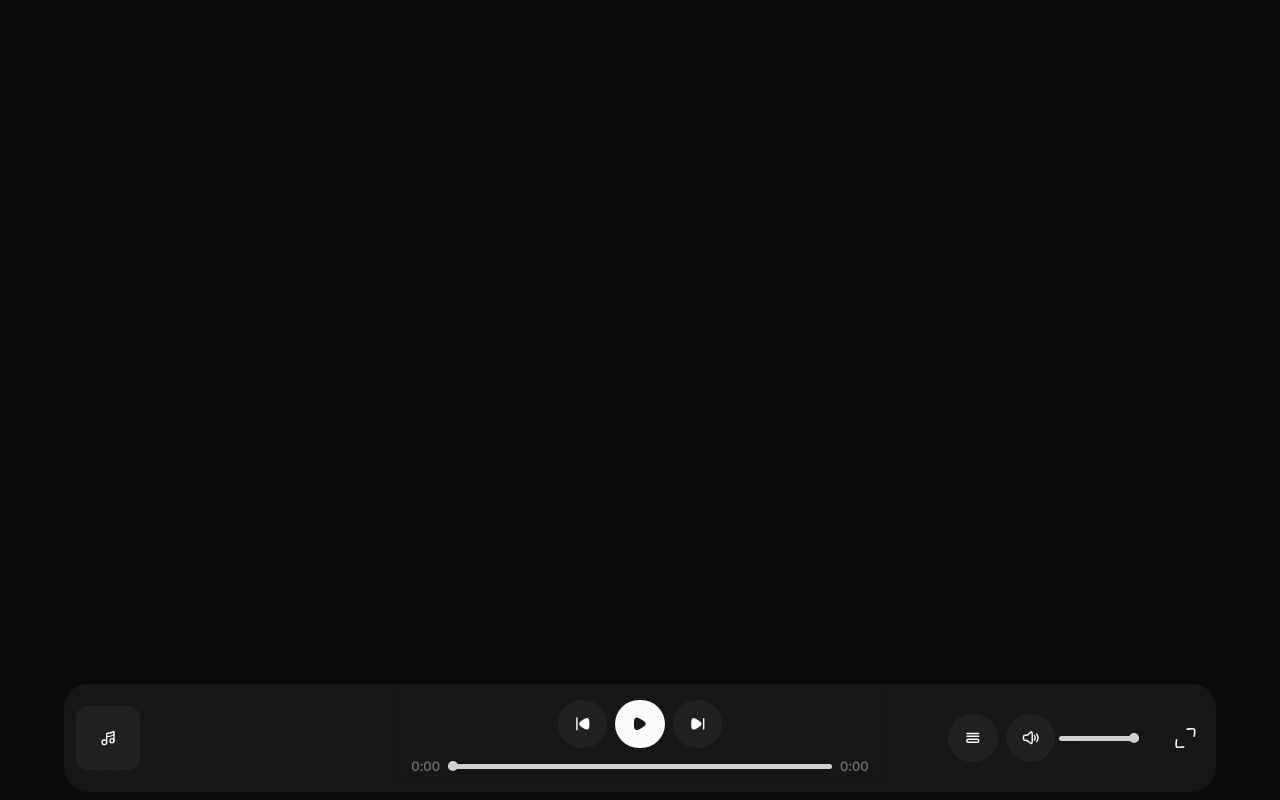
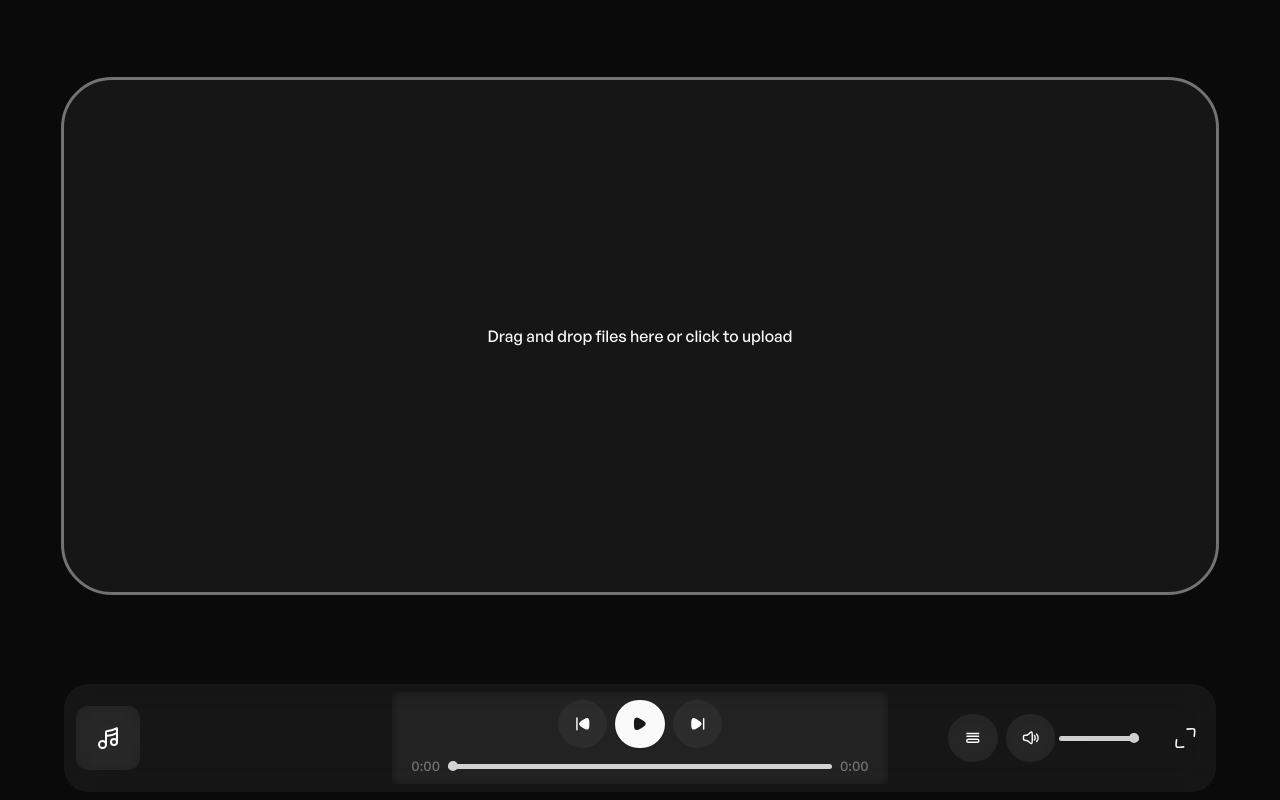
Before and after one commit to ermi1999/karaoke, a Next.js app: page / in a window 1280 px wide. Built offline with nearby package versions, Linux system fonts and the light colour scheme.

Commit message:
finished implementing file upload

```diff
--- a/app/layout.tsx
+++ b/app/layout.tsx
@@ -2,6 +2,7 @@ import type { Metadata } from "next";
 import localFont from "next/font/local";
 import "./globals.css";
 import { TracksProvider } from "@/components/tracksContext";
+import Player from "@/components/player";
 
 const generalSans = localFont({
   src: "../public/fonts/GeneralSans_Complete/Fonts/OTF/GeneralSans-Medium.otf",
@@ -21,7 +22,9 @@ export default function RootLayout({
   return (
     <html lang="en">
       <body className={`${generalSans.variable} antialiased font-regular`}>
-        <TracksProvider>{children}</TracksProvider>
+        <TracksProvider>
+          {children} <Player />
+        </TracksProvider>
       </body>
     </html>
   );
--- a/app/page.tsx
+++ b/app/page.tsx
@@ -1,9 +1,9 @@
-import Player from "@/components/player";
+import FileUpload from "@/components/fileUpload";
 
 export default function Home() {
   return (
-    <div>
-      <Player />
-    </div>
+    <main className="flex justify-center mt-20">
+      <FileUpload />
+    </main>
   );
 }
--- /dev/null
+++ b/components/fileUpload.tsx
@@ -0,0 +1,74 @@
+"use client";
+import { useState, useRef, ChangeEvent, DragEvent } from "react";
+import { useTracks } from "./tracksContext";
+
+const FileUpload = () => {
+  const { tracks, setTracks } = useTracks();
+  const [dragging, setDragging] = useState(false);
+  const fileInputRef = useRef<HTMLInputElement>(null);
+  const local: "local" | "backend" = "local";
+
+  const handleFileChange = (event: ChangeEvent<HTMLInputElement>) => {
+    if (event.target.files) {
+      const files = Array.from(event.target.files);
+      const newTracks = files.map((file) => ({
+        src: URL.createObjectURL(file),
+        file,
+        type: local,
+      }));
+      setTracks((prevTracks) => [...prevTracks, ...newTracks]);
+    }
+  };
+
+  const handleDragOver = (event: DragEvent<HTMLDivElement>) => {
+    event.preventDefault();
+    setDragging(true);
+  };
+
+  const handleDragLeave = () => {
+    setDragging(false);
+  };
+
+  const handleDrop = (event: DragEvent<HTMLDivElement>) => {
+    event.preventDefault();
+    setDragging(false);
+    if (event.dataTransfer.files) {
+      const files = Array.from(event.dataTransfer.files);
+      const newTracks = files.map((file) => ({
+        src: URL.createObjectURL(file),
+        file,
+        type: local,
+      }));
+      setTracks((prevTracks) => [...prevTracks, ...newTracks]);
+    }
+  };
+
+  const handleButtonClick = () => {
+    fileInputRef.current?.click();
+  };
+
+  return (
+    <div>
+      <div
+        onClick={handleButtonClick}
+        onDragOver={handleDragOver}
+        onDragLeave={handleDragLeave}
+        onDrop={handleDrop}
+        className={`h-[40vw] w-[90vw] rounded-5xl outline outline-muted bg-white/5 flex items-center justify-center cursor-pointer hover:bg-white/10 transition-colors ${
+          dragging ? "bg-white/10" : ""
+        }`}
+      >
+        Drag and drop files here or click to upload
+      </div>
+      <input
+        type="file"
+        multiple
+        ref={fileInputRef}
+        className="hidden"
+        onChange={handleFileChange}
+      />
+    </div>
+  );
+};
+
+export default FileUpload;
--- a/components/player.tsx
+++ b/components/player.tsx
@@ -121,13 +121,6 @@ export default function Player() {
   }, []);
 
   useEffect(() => {
-    const storedTracks = localStorage.getItem("tracks");
-    if (storedTracks) {
-      setTracks(JSON.parse(storedTracks));
-    }
-  }, [setTracks]);
-
-  useEffect(() => {
     if (audioRef.current) {
       audioRef.current.volume = volume;
     }
@@ -162,8 +155,8 @@ export default function Player() {
       setCurrentTrackIndex((prevIndex) => {
         console.log(prevIndex);
         const nextIdx = (prevIndex + 1) % tracks.length;
-        localStorage.setItem("currentTrackIndex", nextIdx.toString());
-        console.log(nextIdx);
+        if (tracks[currentTrackIndex].type !== "local")
+          localStorage.setItem("currentTrackIndex", nextIdx.toString());
         return nextIdx;
       });
       audioRef.current.pause();
@@ -178,7 +171,8 @@ export default function Player() {
     if (audioRef.current && tracks.length > 0) {
       setCurrentTrackIndex((prevIndex) => {
         const prevIdx = prevIndex === 0 ? tracks.length - 1 : prevIndex - 1;
-        localStorage.setItem("currentTrackIndex", prevIdx.toString());
+        if (tracks[currentTrackIndex].type !== "local")
+          localStorage.setItem("currentTrackIndex", prevIdx.toString());
         return prevIdx;
       });
       audioRef.current.pause();
@@ -234,7 +228,7 @@ export default function Player() {
   };
 
   return (
-    <div className="fixed w-[90%] lg:w-[95%] xl:w-[90%] max-w-[1200px] bottom-2 left-1/2 transform -translate-x-1/2 px-3 py-3 md:py-2 inline-flex flex-col lg:flex-row lg:items-center justify-between bg-white/5 rounded-3xl">
+    <div className="fixed w-[90%] lg:w-[95%] xl:w-[90%] max-w-[1200px] bottom-2 left-1/2 transform -translate-x-1/2 px-3 py-3 md:py-2 inline-flex flex-col lg:flex-row lg:items-center justify-between bg-white/5 backdrop-blur-lg rounded-3xl">
       <div className="flex flex-row justify-between w-full lg:w-64">
         <div className="flex flex-row">
           <div className="relative h-16 w-16">
@@ -251,7 +245,7 @@ export default function Player() {
               />
             ) : (
               <div className="h-full w-full flex items-center justify-center backdrop-blur-xl bg-white/5 rounded-xl">
-                <Music />
+                <Music height="1.5em" width="1.5em" />
               </div>
             )}
           </div>
--- a/components/tracksContext.tsx
+++ b/components/tracksContext.tsx
@@ -1,8 +1,10 @@
 "use client";
-import { createContext, useContext, useState } from "react";
+import { createContext, useContext, useEffect, useState } from "react";
 
 interface Track {
   src: string;
+  file?: File;
+  type: "backend" | "local";
 }
 
 interface TracksContextType {
@@ -24,6 +26,12 @@ export const useTracks = () => {
 export const TracksProvider = ({ children }: { children: React.ReactNode }) => {
   const [tracks, setTracks] = useState<Track[]>([]);
 
+  useEffect(() => {
+    const storedTracks = localStorage.getItem("tracks");
+    if (storedTracks) {
+      setTracks(JSON.parse(storedTracks));
+    }
+  }, []);
   return (
     <TracksContext.Provider value={{ tracks, setTracks }}>
       {children}
--- a/tailwind.config.ts
+++ b/tailwind.config.ts
@@ -54,6 +54,10 @@ export default {
           "5": "hsl(var(--chart-5))",
         },
       },
+      borderRadius: {
+        "4xl": "2rem",
+        "5xl": "3rem",
+      },
     },
   },
   plugins: [require("tailwindcss-animate")],
```
